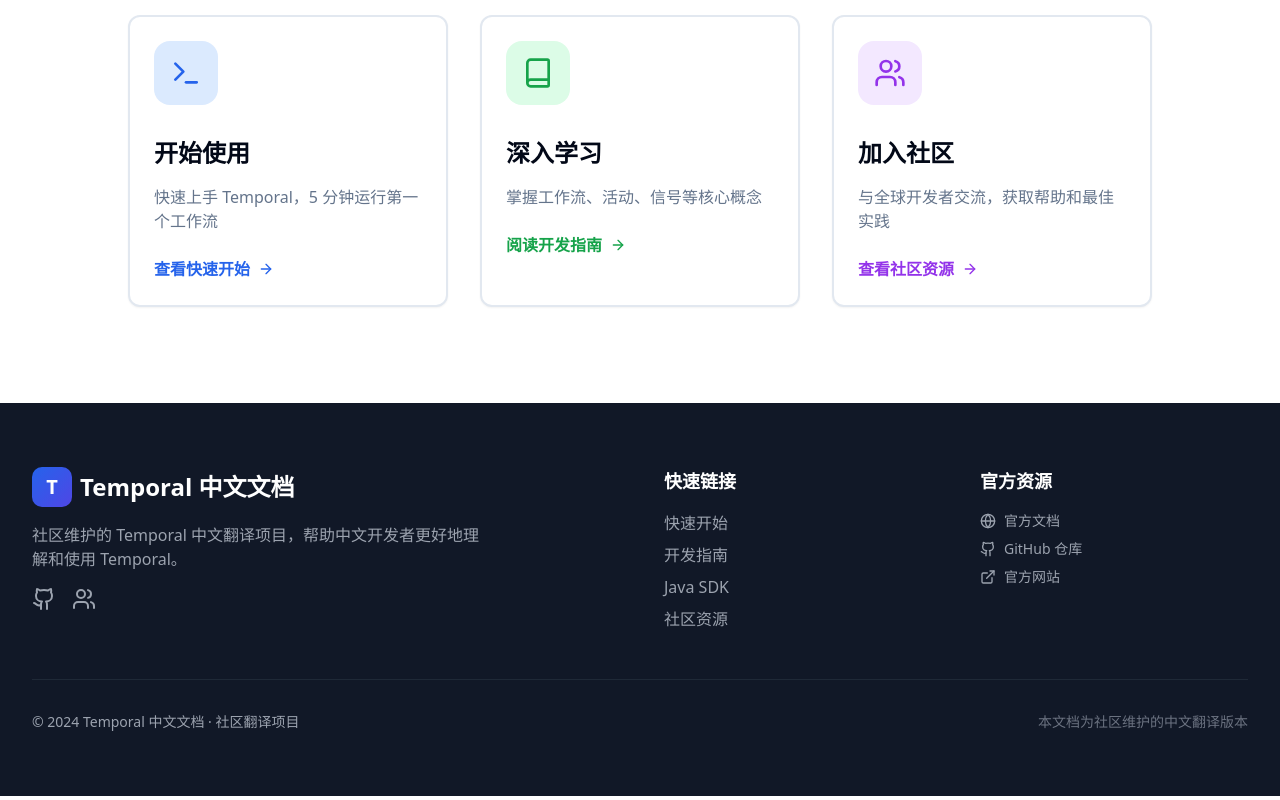
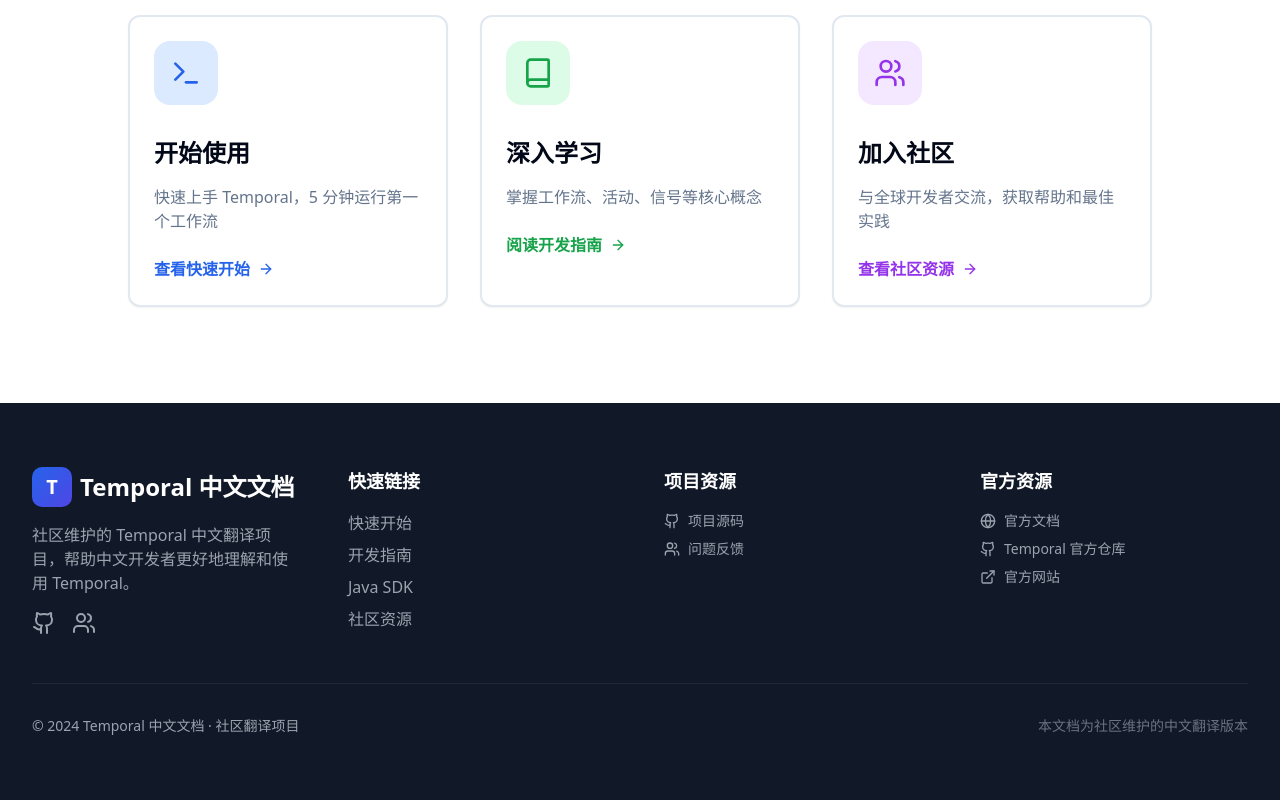
Before and after one commit to ymstar/temporal-docs-cn, a Next.js app: page / in a window 1280 px wide. Shown: the part 2031-2831 px from the top of the page. Built offline with nearby package versions, Linux system fonts and the light colour scheme.

Commit message:
update github link

```diff
--- a/src/app/page.tsx
+++ b/src/app/page.tsx
@@ -46,7 +46,7 @@
 
           <div className="ml-auto flex items-center space-x-4">
             <Button variant="ghost" size="icon" asChild>
-              <Link href="https://github.com/temporalio/temporal" target="_blank" rel="noopener noreferrer">
+              <Link href="https://github.com/ymstar/temporal-docs-cn" target="_blank" rel="noopener noreferrer" title="查看源码">
                 <Github className="h-5 w-5" />
               </Link>
             </Button>
@@ -295,7 +295,7 @@
         <div className="container px-4 sm:px-6 lg:px-8 mx-auto">
           <div className="max-w-7xl mx-auto">
             <div className="grid grid-cols-1 md:grid-cols-4 gap-12 mb-12">
-              <div className="col-span-1 md:col-span-2">
+              <div>
                 <div className="flex items-center gap-2 mb-4">
                   <div className="h-10 w-10 bg-gradient-to-br from-blue-600 to-indigo-600 rounded-lg flex items-center justify-center">
                     <span className="text-white font-bold text-xl">T</span>
@@ -307,10 +307,11 @@
                 </p>
                 <div className="flex gap-4">
                   <a
-                    href="https://github.com/temporalio/temporal"
+                    href="https://github.com/ymstar/temporal-docs-cn"
                     target="_blank"
                     rel="noopener noreferrer"
                     className="text-gray-400 hover:text-white transition-colors"
+                    title="查看源码"
                   >
                     <Github className="h-6 w-6" />
                   </a>
@@ -352,6 +353,34 @@
               </div>
 
               <div>
+                <h4 className="font-semibold text-lg mb-4">项目资源</h4>
+                <ul className="space-y-2 text-gray-400">
+                  <li>
+                    <a
+                      href="https://github.com/ymstar/temporal-docs-cn"
+                      target="_blank"
+                      rel="noopener noreferrer"
+                      className="hover:text-white transition-colors flex items-center gap-2 text-sm"
+                    >
+                      <Github className="h-4 w-4" />
+                      项目源码
+                    </a>
+                  </li>
+                  <li>
+                    <a
+                      href="https://github.com/ymstar/temporal-docs-cn/issues"
+                      target="_blank"
+                      rel="noopener noreferrer"
+                      className="hover:text-white transition-colors flex items-center gap-2 text-sm"
+                    >
+                      <Users className="h-4 w-4" />
+                      问题反馈
+                    </a>
+                  </li>
+                </ul>
+              </div>
+
+              <div>
                 <h4 className="font-semibold text-lg mb-4">官方资源</h4>
                 <ul className="space-y-2 text-gray-400">
                   <li>
@@ -373,7 +402,7 @@
                       className="hover:text-white transition-colors flex items-center gap-2 text-sm"
                     >
                       <Github className="h-4 w-4" />
-                      GitHub 仓库
+                      Temporal 官方仓库
                     </a>
                   </li>
                   <li>
--- a/src/components/docs/docs-header.tsx
+++ b/src/components/docs/docs-header.tsx
@@ -64,7 +64,7 @@
           <SearchDialog />
 
           <Button variant="ghost" size="icon" asChild>
-            <Link href="https://github.com/temporalio/temporal" target="_blank" rel="noopener noreferrer">
+            <Link href="https://github.com/ymstar/temporal-docs-cn" target="_blank" rel="noopener noreferrer" title="查看源码">
               <Github className="h-5 w-5" />
             </Link>
           </Button>
```
